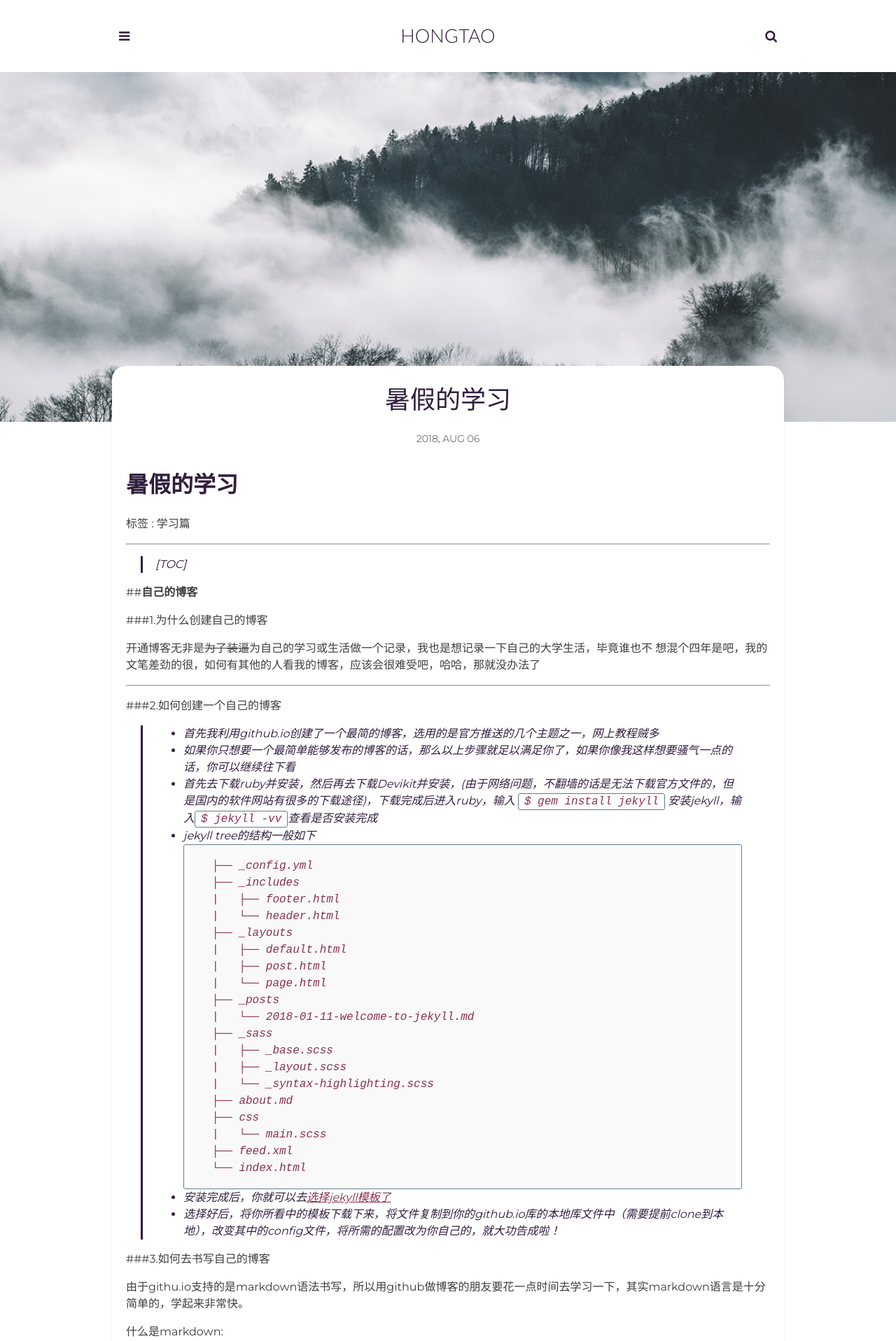
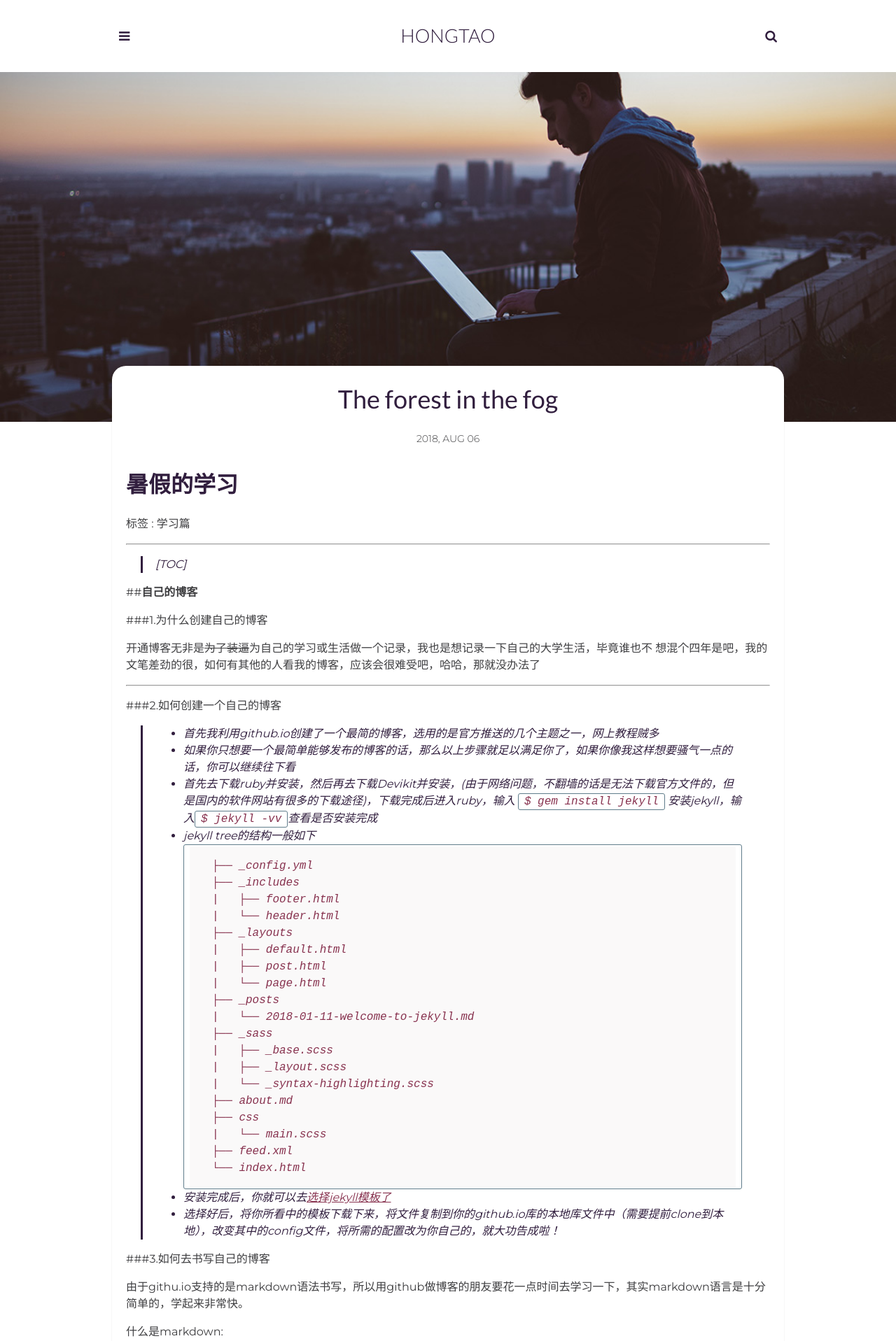
Before and after one commit to TaoHongHK/TaoHongHK.github.io, a Jekyll site: the page built from _posts/2018-8-6-summer-life.md, in a window 1280 px wide. Shown: the top 1917 px of the page at 70% size. Built offline with Jekyll 4.4.1, drawn with Linux system fonts in a browser that asks for light colours; comment, search, counter and statistics services are not loaded; some of the changed text lies outside the part shown.

Commit message:
my thirf try to commit my blog

```diff
--- a/_posts/2018-8-6-暑假的学习.md
+++ b/_posts/2018-8-6-summer-life.md
@@ -1,11 +1,11 @@
 ---
 layout: post
-title: 暑假的学习
-date: 2018-8-6 15:23:20 GMT+8
-description: what did i do in summer
-img: post-6.jpg # Add image post (optional)
+title: The forest in the fog
+date: 2018-08-6 13:32:20 +0300
+description: You’ll find this post in your `_posts` directory. Go ahead and edit it and re-build the site to see your changes. # Add post description (optional)
+img: post-2.jpg # Add image post (optional)
 tags: [Blog, Meditation]
-author: hontao # (optional)
+author: hongtao # Add name author (optional)
 ---
 
 # **暑假的学习**
@@ -68,6 +68,9 @@ author: hontao # (optional)
 ##**搞一下Java**
 
 
+
+
+
 [jekyll-docs]: https://jekyllrb.com/docs/home
 [jekyll-gh]:   https://github.com/jekyll/jekyll
 [jekyll-talk]: https://talk.jekyllrb.com/
```
